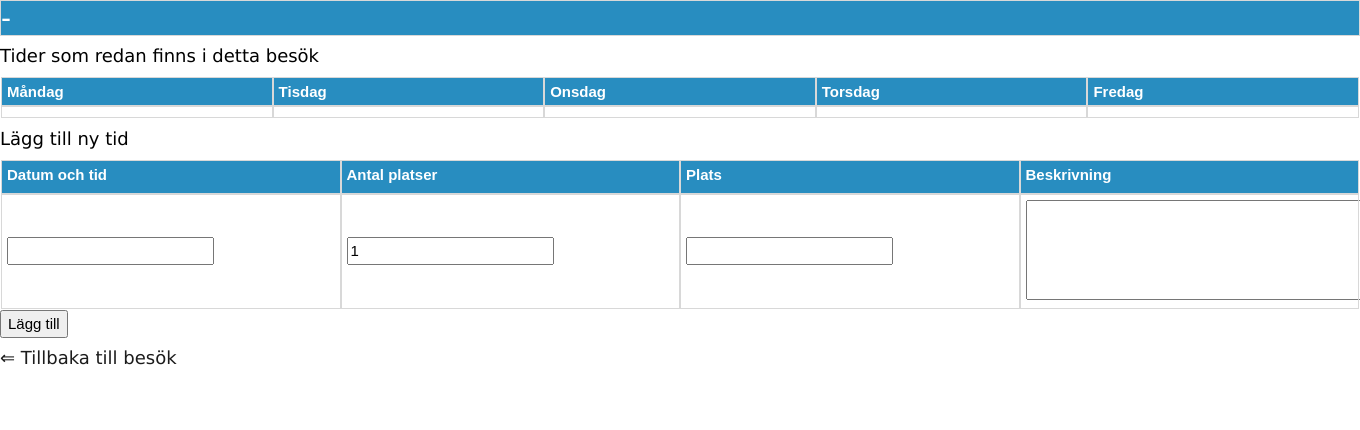
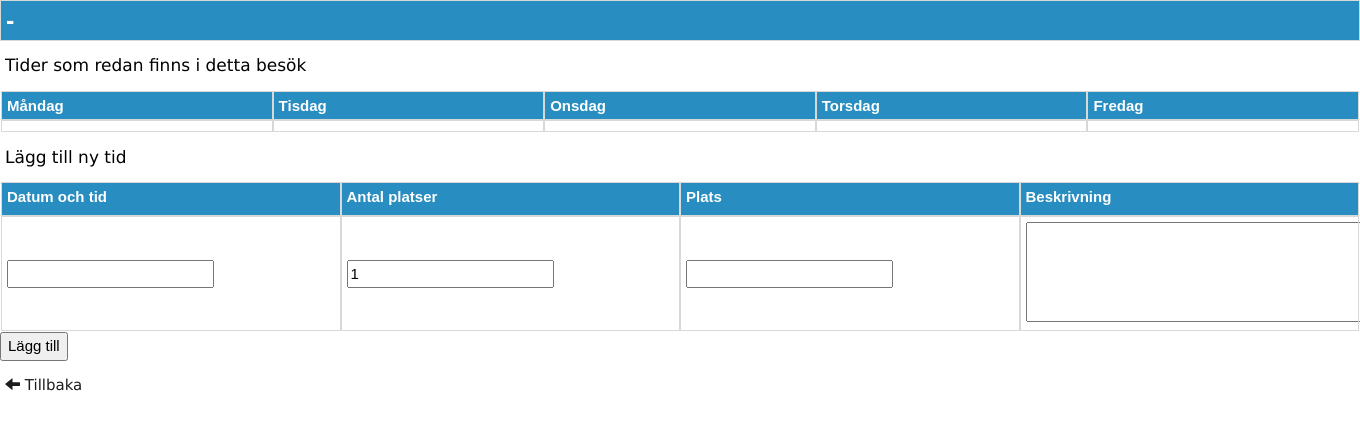
Before and after one commit to davidsjoo/linkura_web-booking, a Django app: template booking_app/templates/booking_app/new_time.html in a window 1360 px wide; the page is wider, and only the part inside the window is pictured. Shown: the top 430 px of that part. Run offline with Django 3.2, Linux system fonts and the light colour scheme; the template is opened without the code that fills it: values that come from a table or form of the project are taken from there, others are empty; some libraries are stand-ins or nearby versions.

Commit message:
Ändra så all text osv ser likadan ut..

```diff
--- a/booking_app/static/booking_app/style.css
+++ b/booking_app/static/booking_app/style.css
@@ -32,12 +32,14 @@ div {
 }
 
 #rubrik{
-	font-size: 30px;
+	font-size: 25px;
 	color: white;
 	background: #288dc0;
 	width: 100%;
 	border: 1px solid;
 	border-color: #D8D8D8;
+    padding: 5px;
+    font-weight: bold;
 }
 
 #tider_rubrik {
@@ -74,11 +76,11 @@ table {
 th,td {
     text-align: left;
     border-collapse: collapse;
-    outline: 1px solid #D8D8D8;
 }
 
 td {
     padding: 5px 5px;
+    outline: 1px solid #D8D8D8;
 }
 
 td:empty {
@@ -89,7 +91,9 @@ th {
     background: #288dc0;
     color: white;
     padding: 5px 5px;
+    outline: 1px solid #D8D8D8;
 }
+
 
 .datetimepicker thead tr:first-child th:hover,
 .datetimepicker tfoot tr:first-child th:hover {
@@ -100,3 +104,22 @@ th {
     width: auto;
     height: 100px;
 }
+
+h4 {
+  color: #000000;
+  font-size: 17px;
+  padding: 5px;
+}
+h5 {
+  color: #000000;
+  font-size: 15px;
+  padding: 5px;
+}
+
+.btn-primary {
+  color: #fff;
+  background-color: #288dc0;
+  border-color: #D8D8D8;
+  font-size: 17px;
+
+}
--- a/booking_app/templates/booking_app/bokningar.html
+++ b/booking_app/templates/booking_app/bokningar.html
@@ -23,6 +23,6 @@
 </tr>
 </table>
 
-<h4><a href="{% url 'booking_app:new_time' visit_id %}">&#8656; Tillbaka till tider</a></h4>
+<h5><a href="{% url 'booking_app:new_time' visit_id %}"><span class="glyphicon glyphicon-arrow-left" aria-hidden="true"></span> Tillbaka </a></h5>
 
 {% endblock %}
--- a/booking_app/templates/booking_app/customer_confirm_delete.html
+++ b/booking_app/templates/booking_app/customer_confirm_delete.html
@@ -9,6 +9,6 @@
     <input type="submit" value="Ta bort">
 </form>
 
-<h4><a href="{% url 'booking_app:coach_index' %}">&#8656; Tillbaka till företag</a></h4>
+<h5><a href="{% url 'booking_app:coach_index' %}"><span class="glyphicon glyphicon-arrow-left" aria-hidden="true"></span> Tillbaka </a></h5>
 
 {% endblock %}
--- a/booking_app/templates/booking_app/customer_form.html
+++ b/booking_app/templates/booking_app/customer_form.html
@@ -8,6 +8,6 @@
     <input type="submit" value="Slutför">
 </form>
 
-<h4><a href="{% url 'booking_app:coach_index' %}">&#8656; Tillbaka företag</a></h4>
+<h5><a href="{% url 'booking_app:coach_index' %}"><span class="glyphicon glyphicon-arrow-left" aria-hidden="true"></span> Tillbaka </a></h5>
 
 {% endblock %}
--- a/booking_app/templates/booking_app/new_time.html
+++ b/booking_app/templates/booking_app/new_time.html
@@ -145,6 +145,6 @@
 <input type='submit' value='Lägg till' />
 </form>
 
-<h4><a href="{% url 'booking_app:new_visit' customer_id %}">&#8656; Tillbaka till besök</a></h4>
+<h5><a href="{% url 'booking_app:new_visit' customer_id %}"><span class="glyphicon glyphicon-arrow-left" aria-hidden="true"></span> Tillbaka </a></h5>
 
 {% endblock %}
--- a/booking_app/templates/booking_app/new_visit.html
+++ b/booking_app/templates/booking_app/new_visit.html
@@ -39,6 +39,6 @@
 <input type='submit' value='Lägg till'/>
 </form>
 
-<h4><a href="{% url 'booking_app:coach_index' %}">&#8656; Tillbaka till företag</a></h4>
+<h5><a href="{% url 'booking_app:coach_index' %}"><span class="glyphicon glyphicon-arrow-left" aria-hidden="true"></span> Tillbaka </a></h5>
 
 {% endblock %}
--- a/booking_app/templates/booking_app/time_confirm_delete.html
+++ b/booking_app/templates/booking_app/time_confirm_delete.html
@@ -9,6 +9,6 @@
     <input type="submit" value="Ta bort">
 </form>
 
-<h4><a href="javascript:history.go(-1)">&#8656; Tillbaka</a></h4>
+<h5><a href="javascript:history.go(-1)"><span class="glyphicon glyphicon-arrow-left" aria-hidden="true"></span> Tillbaka </a></h5>
 
 {% endblock %}
--- a/booking_app/templates/booking_app/time_form.html
+++ b/booking_app/templates/booking_app/time_form.html
@@ -8,6 +8,6 @@
     <input type="submit" value="Slutför">
 </form>
 
-<h4><a href="javascript:history.go(-1)">&#8656; Tillbaka</a></h4>
+<h5><a href="javascript:history.go(-1)"><span class="glyphicon glyphicon-arrow-left" aria-hidden="true"></span> Tillbaka </a></h5>
 
 {% endblock %}
--- a/booking_app/templates/booking_app/visit_confirm_delete.html
+++ b/booking_app/templates/booking_app/visit_confirm_delete.html
@@ -9,6 +9,6 @@
     <input type="submit" value="Ta bort">
 </form>
 
-<h4><a href="javascript:history.go(-1)">&#8656; Tillbaka</a></h4>
+<h5><a href="javascript:history.go(-1)"><span class="glyphicon glyphicon-arrow-left" aria-hidden="true"></span> Tillbaka </a></h5>
 
 {% endblock %}
--- a/booking_app/templates/booking_app/visit_form.html
+++ b/booking_app/templates/booking_app/visit_form.html
@@ -8,6 +8,6 @@
     <input type="submit" value="Slutför">
 </form>
 
-<h4><a href="javascript:history.go(-1)">&#8656; Tillbaka</a></h4>
+<h5><a href="javascript:history.go(-1)"><span class="glyphicon glyphicon-arrow-left" aria-hidden="true"></span> Tillbaka </a></h5>
 
 {% endblock %}
```
Also changed, not shown: booking_app/templates/booking_app/results.html (+5 -2 lines).
